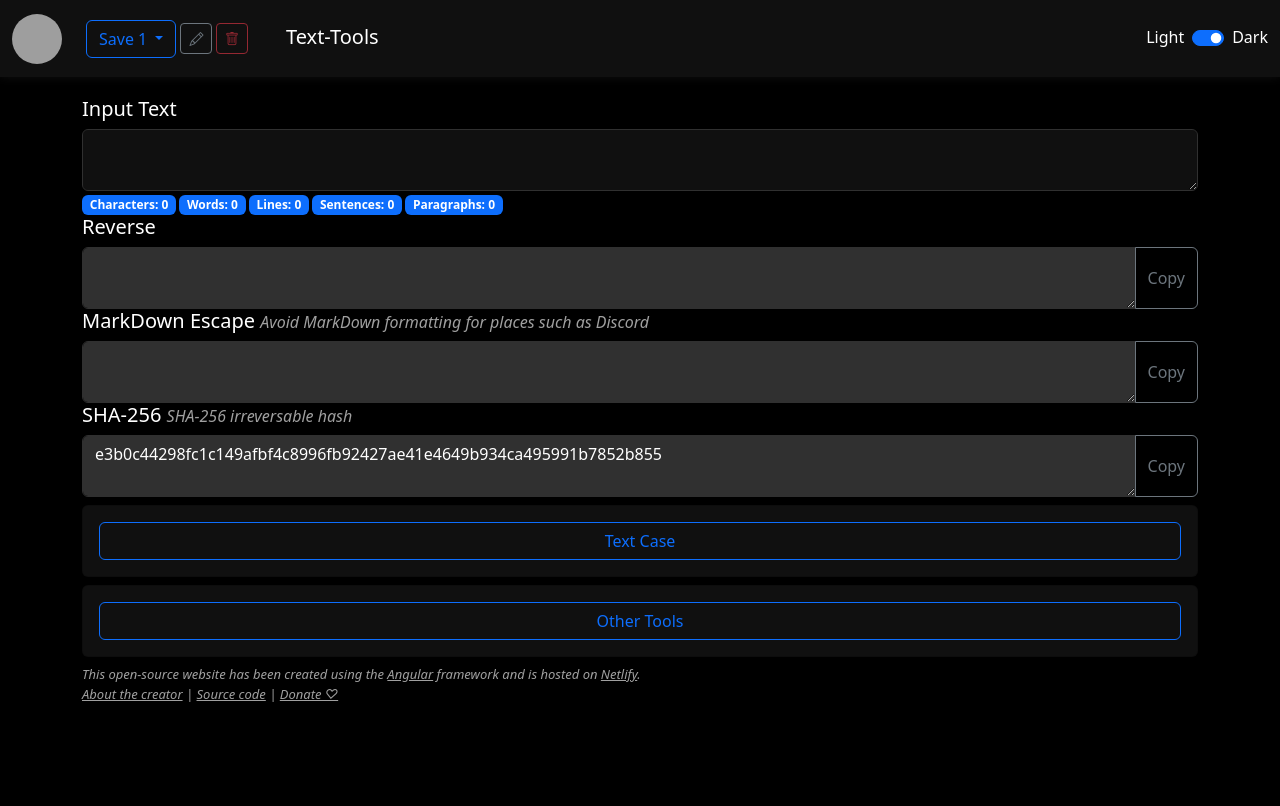
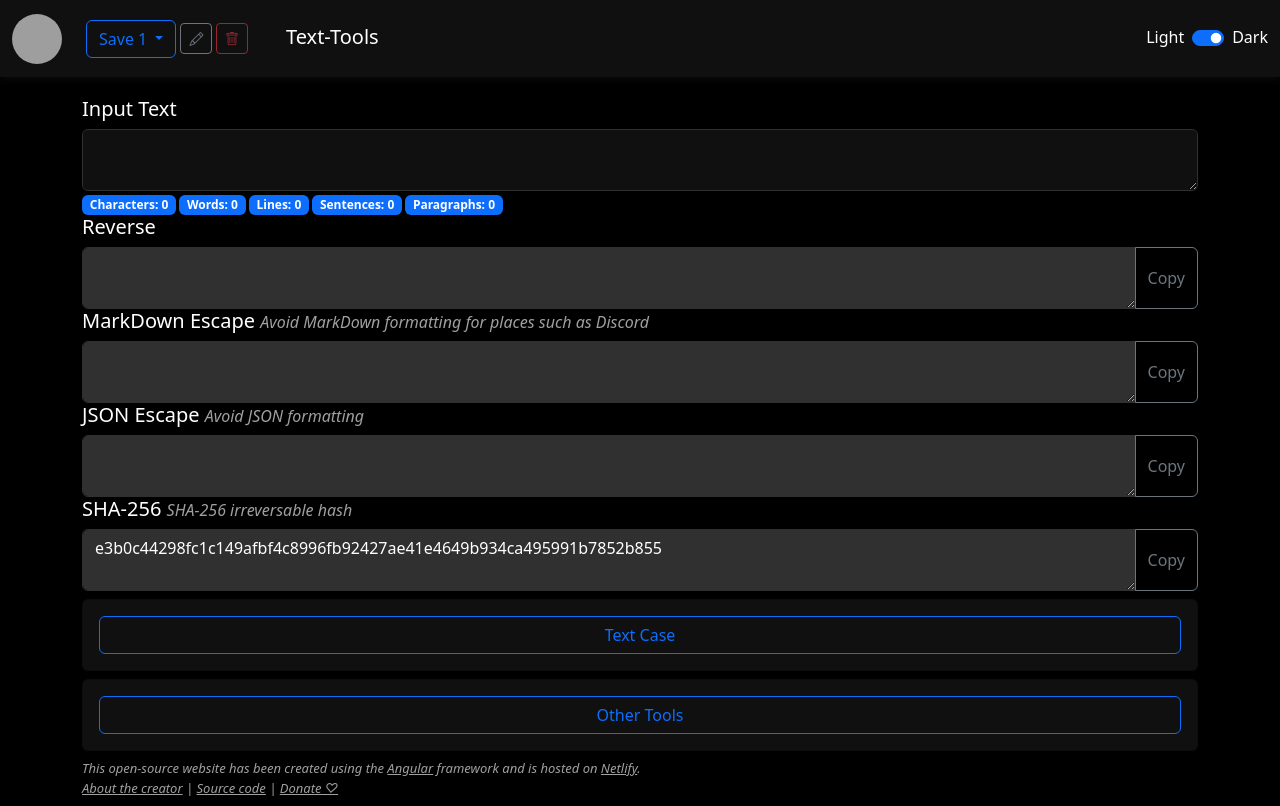
Before and after one commit to Ascyt/text-tools, an Angular app: page /main in a window 1280 px wide. Built offline with nearby package versions, Linux system fonts and the light colour scheme; grey boxes are pictures that could not be loaded.

Commit message:
Added JSON escape field

```diff
--- a/src/app/text-tools/text-tools.component.html
+++ b/src/app/text-tools/text-tools.component.html
@@ -11,6 +11,7 @@
 <br class="mb-4" />
 <app-output-textarea [title]="'Reverse'" [text]="textReverse" />
 <app-output-textarea [title]="'MarkDown Escape'" [text]="textEscapeMarkdown" [description]="'Avoid MarkDown formatting for places such as Discord'" />
+<app-output-textarea [title]="'JSON Escape'" [text]="textEscapeJson" [description]="'Avoid JSON formatting'" />
 <app-output-textarea [title]="'SHA-256'" [text]="textSha256" [description]="'SHA-256 irreversable hash'"/>
 <div class="mb-2"></div>
 
--- a/src/app/text-tools/text-tools.component.ts
+++ b/src/app/text-tools/text-tools.component.ts
@@ -54,6 +54,7 @@ export class TextToolsComponent implements OnInit, OnDestroy {
 
   textReverse: string = '';
   textEscapeMarkdown: string = '';
+  textEscapeJson: string = '';
   textSha256: string = '';
 
   textUppercase: string = '';
@@ -87,6 +88,7 @@ export class TextToolsComponent implements OnInit, OnDestroy {
       .join('');
 
     this.textEscapeMarkdown = this.getMarkdownEscape(this.text);
+    this.textEscapeJson = this.getJsonEscape(this.text);
 
     this.textSha256 = SHA256(this.text).toString();
 
@@ -114,6 +116,15 @@ export class TextToolsComponent implements OnInit, OnDestroy {
     }
 
     return text;
+  }
+
+  getJsonEscape(text:string):string {
+    return text
+      .replace(/\\/g, '\\\\')
+      .replace(/"/g, '\\"')
+      .replace(/\n/g, '\\n')
+      .replace(/\r/g, '')
+      .replace(/\t/g, '\\t');
   }
 
   getTextMockcase(text:string):string {
```
